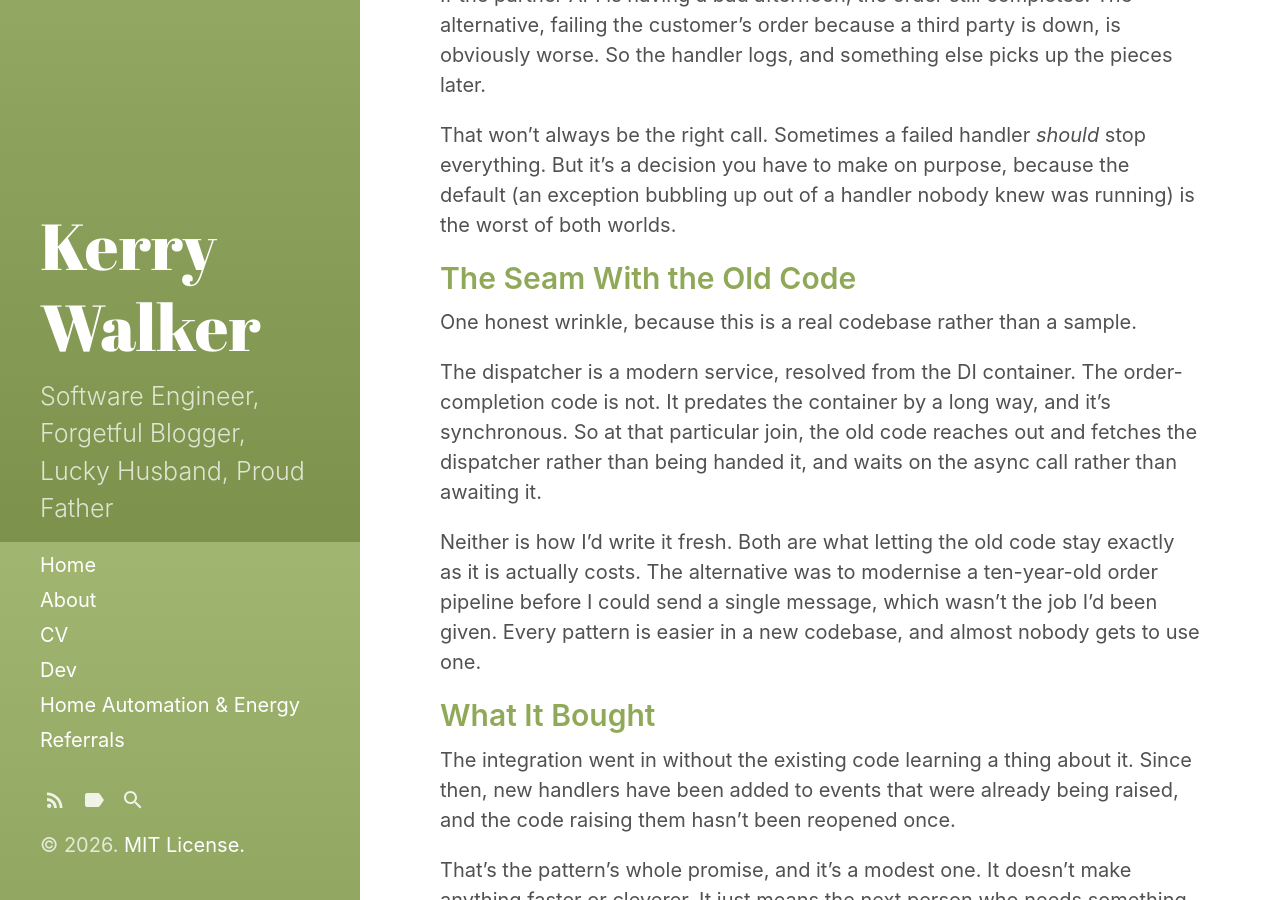
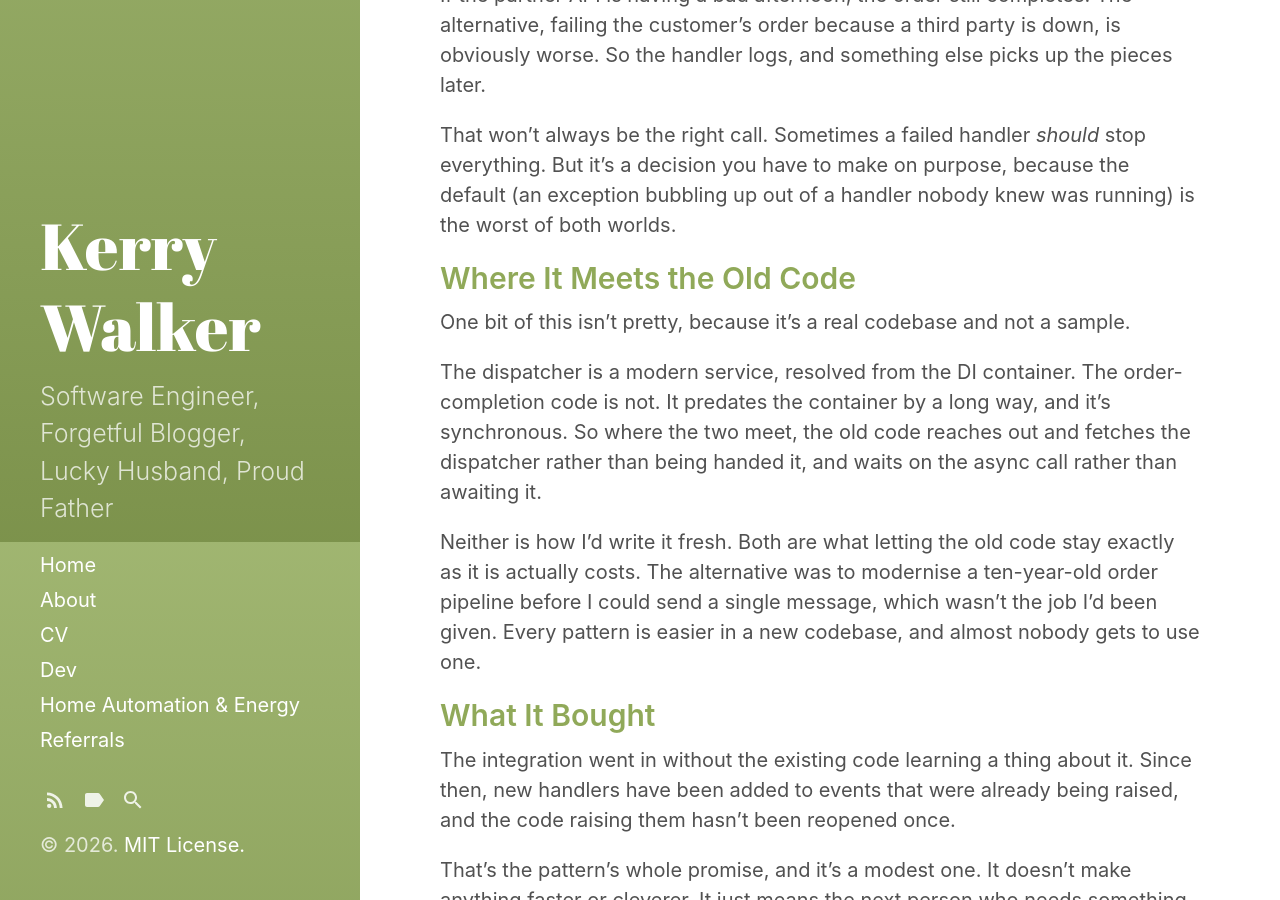
Before and after one commit to KerryWalker/KerryWalker.github.io, a Jekyll site: the page built from _posts/2026-09-20-the-sale-doesnt-know-about-the-integration.md, in a window 1280 px wide and 900 px high, scrolled down 3958 px. Built offline with Jekyll 4.4.1, drawn with Linux system fonts in a browser that asks for light colours; comment, search, counter and statistics services are not loaded.

Commit message:
Plainer wording in the old-code section of the Observer post

```diff
--- a/_posts/2026-09-20-the-sale-doesnt-know-about-the-integration.md
+++ b/_posts/2026-09-20-the-sale-doesnt-know-about-the-integration.md
@@ -116,11 +116,11 @@ If the partner API is having a bad afternoon, the order still completes. The alt
 
 That won't always be the right call. Sometimes a failed handler *should* stop everything. But it's a decision you have to make on purpose, because the default (an exception bubbling up out of a handler nobody knew was running) is the worst of both worlds.
 
-## The Seam With the Old Code
+## Where It Meets the Old Code
 
-One honest wrinkle, because this is a real codebase rather than a sample.
+One bit of this isn't pretty, because it's a real codebase and not a sample.
 
-The dispatcher is a modern service, resolved from the DI container. The order-completion code is not. It predates the container by a long way, and it's synchronous. So at that particular join, the old code reaches out and fetches the dispatcher rather than being handed it, and waits on the async call rather than awaiting it.
+The dispatcher is a modern service, resolved from the DI container. The order-completion code is not. It predates the container by a long way, and it's synchronous. So where the two meet, the old code reaches out and fetches the dispatcher rather than being handed it, and waits on the async call rather than awaiting it.
 
 Neither is how I'd write it fresh. Both are what letting the old code stay exactly as it is actually costs. The alternative was to modernise a ten-year-old order pipeline before I could send a single message, which wasn't the job I'd been given. Every pattern is easier in a new codebase, and almost nobody gets to use one.
 
```
